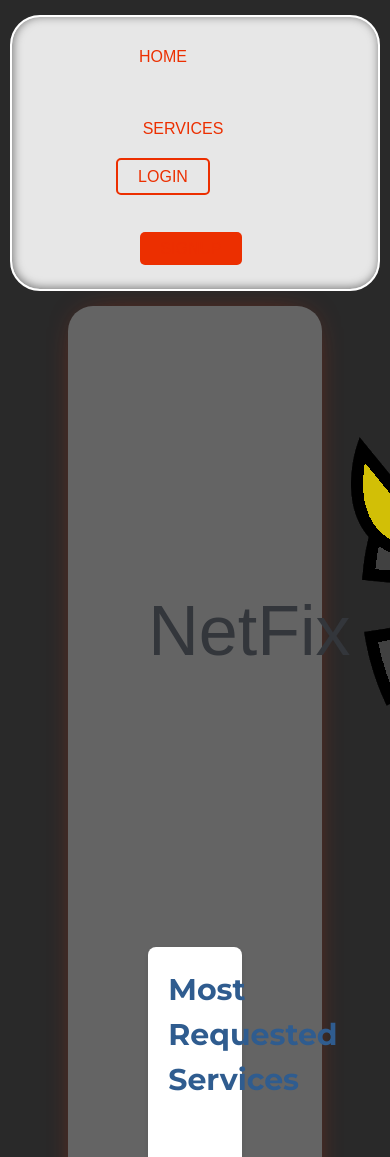
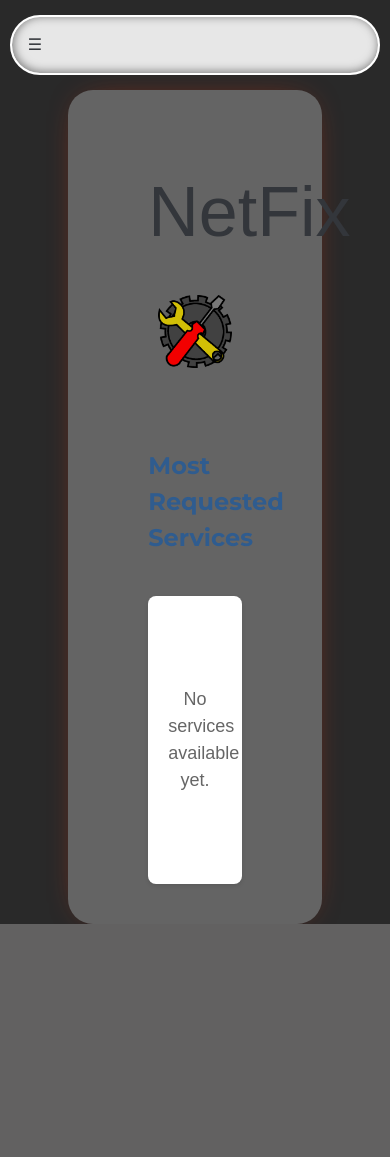
Before and after one commit to hezronokwach/FixAndServe, a Django app: page / in a window 390 px wide; the page is wider, and only the part inside the window is pictured. Shown: the top 1157 px of that part. After the commit the page ends 924 px from the top of that part, so only its background shows below. Run offline with Django 3.2, Linux system fonts and the light colour scheme; data that the repository does not hold is empty.

Commit message:
style: Add style to the navbar elements Add responsiveness to the navbar elements

```diff
--- a/netfix/main/templates/main/base.html
+++ b/netfix/main/templates/main/base.html
@@ -17,8 +17,55 @@
     {% block extra_head %}{% endblock %}
   </head>
   <body>
-    {% include 'main/navbar.html' %}
-    <!-- places the content of navbar.html here -->
+    <nav class="navbar">
+        <div class="navbar-toggle" onclick="toggleNavbar()">
+            &#9776;
+        </div>
+        <div class="navbar-links">
+            <div class="nav-left">
+                <ul class="nav-menu">
+                    <li><a href="/" class="nav-link">Home</a></li>
+                    <li class="dropdown">
+                        <a href="/services/" class="nav-link">Services</a>
+                        <ul class="dropdown-menu">
+                            <li><a href="/services/air-conditioner">Air Conditioner</a></li>
+                            <li><a href="/services/carpentry">Carpentry</a></li>
+                            <li><a href="/services/electricity">Electricity</a></li>
+                            <li><a href="/services/gardening">Gardening</a></li>
+                            <li><a href="/services/home-machines">Home Machines</a></li>
+                            <li><a href="/services/house-keeping">House Keeping</a></li>
+                            <li><a href="/services/interior-design">Interior Design</a></li>
+                            <li><a href="/services/locks">Locks</a></li>
+                            <li><a href="/services/painting">Painting</a></li>
+                        </ul>
+                    </li>
+                    {% if request.user.is_authenticated %}
+                        {% if request.user.is_company %}
+                            <li><a href="/company/{{ request.user.username }}" class="nav-link">Profile</a></li>
+                        {% elif request.user.is_customer %}
+                            <li><a href="/customer/{{ request.user.username }}" class="nav-link">Profile</a></li>
+                        {% endif %}
+                    {% endif %}
+                </ul>
+            </div>
+            <div class="nav-right">
+                <ul class="nav-menu">
+                    {% if request.user.is_authenticated %}
+                        <li><a href="/logout/" class="nav-link btn-logout">Logout</a></li>
+                    {% else %}
+                        <li><a href="/user/login" class="nav-link btn-login">Login</a></li>
+                        <li><a href="/user/" class="nav-link btn-signup">Signup</a></li>
+                    {% endif %}
+                </ul>
+            </div>
+        </div>
+    </nav>
+    <script>
+    function toggleNavbar() {
+        const links = document.querySelector('.navbar-links');
+        links.classList.toggle('active');
+    }
+    </script>
     <div class='content'>
       {% if messages %}
       <div class="messages">
--- a/netfix/main/templates/main/home.html
+++ b/netfix/main/templates/main/home.html
@@ -1,7 +1,7 @@
 {% extends 'main/base.html' %}
 {% load static %}
 
-{% block title %}NetFix{% endblock %}
+{% block title %}<p class="site_title">NetFix</p>{% endblock %}
 
 {% block extra_head %}
 <link rel="stylesheet" type="text/css" href="{% static 'services/css/services.css' %}">
@@ -12,10 +12,10 @@
     <div class="services-header">
         <p class="site_title">NetFix</p>
         <img class="home_logo" src="{% static 'css/logo.png' %}" alt="logo">
+        <h2>Most Requested Services</h2>
     </div>
 
     <div class="services-list">
-        <h2>Most Requested Services</h2>
         {% if popular_services %}
             {% for service in popular_services %}
                 <div class="service-item">
--- a/netfix/services/static/services/css/services.css
+++ b/netfix/services/static/services/css/services.css
@@ -9,6 +9,8 @@
     justify-content: space-between;
     align-items: center;
     margin-bottom: 30px;
+    flex-direction: column;
+    align-items: flex-start;
 }
 
 .create-service-btn, .request-btn {
@@ -28,14 +30,14 @@
 }
 
 .request-btn {
-    padding: 8px 16px;
-    font-size: 0.9em;
+    padding: 6px 12px;
+    font-size: 0.8em;
 }
 
 .services-grid {
     display: grid;
-    grid-template-columns: repeat(auto-fill, minmax(300px, 1fr));
-    gap: 20px;
+    grid-template-columns: repeat(auto-fill, minmax(250px, 1fr));
+    gap: 15px;
     margin-bottom: 30px;
 }
 
@@ -167,3 +169,22 @@
     border: 1px solid #ffeeba;
     color: #856404;
 }
+
+/* Responsive Logo on Narrow Screens */
+.home_logo {
+    max-width: 80%; /* Smaller size on narrow screens */
+    height: auto;
+}
+
+/* Responsive Title */
+.services-header h2 {
+    font-size: 1.5em; /* Adjust font size for smaller screens */
+    margin: 0;
+    padding: 10px 0;
+}
+
+/* Responsive Most Requested Section */
+.most-requested {
+    width: 100%; /* Ensure full width */
+    padding: 0 10px; /* Add padding to avoid overlap */
+}
--- a/netfix/static/css/style.css
+++ b/netfix/static/css/style.css
@@ -30,11 +30,11 @@ body {
 
 /* Navbar and Dropdown Styles */
 .navbar {
-    background-color: #e7e7e7;
-    padding: 0.5rem 2rem;
     display: flex;
     justify-content: space-between;
     align-items: center;
+    background-color: #e7e7e7;
+    padding: 0.5rem 2rem;
     position: sticky;
     top: 15px;
     width: 95%;
@@ -43,6 +43,16 @@ body {
     border: 2px solid white;
     border-radius: 30px;
     box-shadow: inset 1px -1px 10px rgb(116, 116, 116);
+    animation: slide-in 1s ease-out;
+}
+
+.navbar ul {
+    position: relative;
+    display: flex;
+    flex: 1 1 auto;
+    margin: 0;
+    padding: 0 30px;
+    list-style-type: none;
 }
 
 .nav-left, .nav-right {
@@ -50,13 +60,18 @@ body {
     align-items: center;
 }
 
+.nav-left {
+    justify-content: flex-start;
+}
+
+.nav-right {
+    justify-content: flex-end;
+}
+
 .nav-menu {
+    list-style: none;
     display: flex;
-    align-items: center;
-    list-style: none;
-    margin: 0;
-    padding: 0;
-    gap: 1.5rem;
+    gap: 1rem;
 }
 
 .nav-link {
@@ -124,16 +139,24 @@ body {
 .btn-login:hover {
     background: #ec4138;
     color: #f9f8fd;
+    border: 2px solid transparent;
 }
 
 .btn-signup {
-    background: #ec2f00;
-    color: #f9f8fd;
+    background: transparent;
+    border: 2px solid #ec2f00;
+    color: #ec2f00;
     margin-left: 1rem;
+    padding: 8px 20px;
+    border-radius: 5px;
+    font-weight: 500;
+    transition: all 0.3s ease;
 }
 
 .btn-signup:hover {
     background: #ec4138;
+    color: #f9f8fd;
+    border: 2px solid transparent;
 }
 
 .btn-logout {
@@ -314,6 +337,50 @@ nav a:hover {
     }
 }
 
+@media (max-width: 768px) {
+    .navbar {
+        flex-direction: column;
+        align-items: flex-start;
+    }
+    .navbar-toggle {
+        display: block;
+    }
+    .navbar-links {
+        display: none;
+    }
+}
+
+@media (max-width: 768px) {
+    .navbar-links.active {
+        display: block;
+    }
+}
+
+@media (max-width: 768px) {
+    .navbar-links .nav-link {
+        padding: 8px 12px; /* Smaller padding for buttons */
+        font-size: 14px; /* Smaller font size */
+        cursor: pointer; /* Change cursor to pointer */
+        margin: 0; /* Remove margin to align left */
+    }
+    .navbar-links {
+        align-items: flex-start; /* Align items to the left */
+    }
+    .dropdown-menu {
+        display: none; /* Hide dropdown by default */
+    }
+    .dropdown.active .dropdown-menu {
+        display: block; /* Show dropdown when active */
+    }
+}
+
+@media (max-width: 768px) {
+    .homepage-content {
+        padding: 20px;
+        font-size: 14px;
+    }
+}
+
 body {
   background: #292929;
   font-family: 'Lexend Exa', sans-serif;
@@ -413,27 +480,6 @@ button:hover {
 
 /* ======================================== Navbar ============================================== */
 
-.navbar {
-  position: sticky;
-  top: 15px;
-  box-shadow: inset 1px -1px 10px rgb(116, 116, 116);
-  border: 2px solid white;
-  border-radius: 30px;
-  animation: slide-in 1s ease-out;
-  background-color: #e7e7e7;
-  width: 95%;
-  margin: 0 auto;
-  margin-bottom: 30px;
-}
-
-.navbar ul {
-  position: relative;
-  display: flex;
-  flex: 1 1 auto;
-  margin: 0;
-  padding: 0 30px;
-  list-style-type: none;
-}
 .navbar ul li:not(:last-child) {
   margin-right: 40px;
 }
@@ -491,6 +537,36 @@ button:hover {
   right: 0;
   position: absolute;
   margin-right: 20px;
+}
+
+.navbar-toggle {
+    display: none; /* Hide toggle button by default */
+}
+
+.navbar-links {
+    display: flex;
+    justify-content: space-between;
+    width: 100%;
+}
+
+@media (max-width: 768px) {
+    .navbar {
+        flex-direction: column;
+    }
+    .navbar-toggle {
+        display: block; /* Show toggle button in mobile view */
+    }
+    .navbar-links {
+        flex-direction: column;
+        display: none; /* Hide links by default in mobile view */
+    }
+    .navbar-links.active {
+        display: flex; /* Show links when active */
+    }
+
+    .dropdown:hover .dropdown-menu {
+        display: block; /* Show dropdown on hover */
+    }
 }
 
 /* ============================================================================================== */
```
